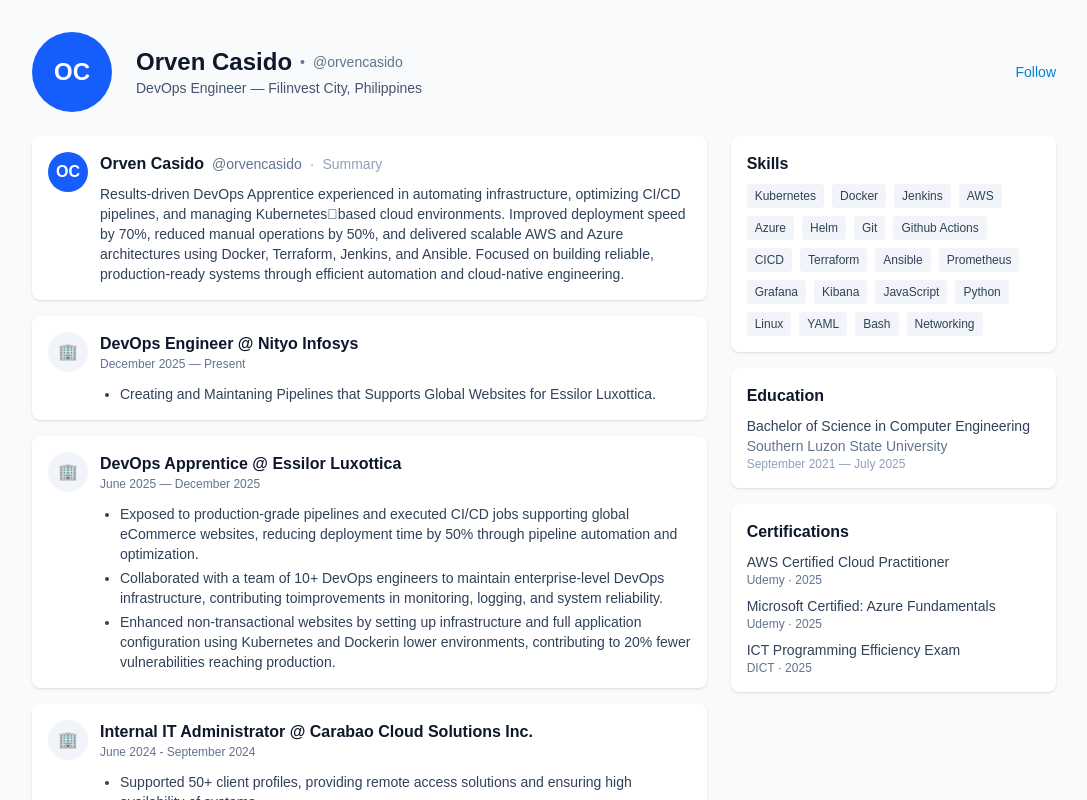
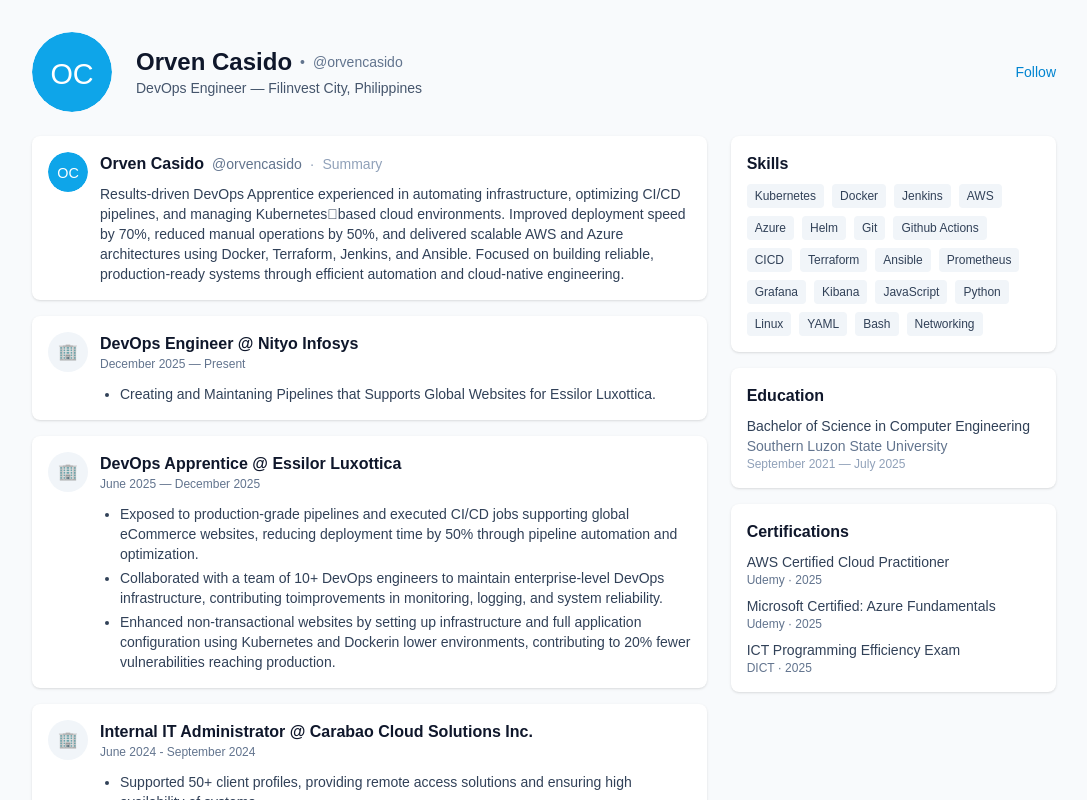
Before and after one commit to orvencasido/orvencasido, a Next.js app: page / in a window 1280 px wide. Shown: the top 800 px of the page, without its empty margins (96-1183 px from the left). Built offline with nearby package versions, Linux system fonts and the light colour scheme.

Commit message:
Redesign

```diff
--- a/src/app/page.tsx
+++ b/src/app/page.tsx
@@ -125,8 +125,8 @@ export default function Home() {
       <main className="mx-auto w-full max-w-5xl">
         {/* Top Header (Twitter-like) */}
         <div className="flex items-center gap-6 mb-6">
-          <div className="w-20 h-20 rounded-full bg-blue-600 flex items-center justify-center text-white text-2xl font-bold">
-            {profile.name.split(" ").map((n) => n[0]).slice(0, 2).join("")}
+          <div className="w-20 h-20 rounded-full overflow-hidden">
+            <Image src="/avatar.svg" alt={`${profile.name} avatar`} width={80} height={80} className="rounded-full" />
           </div>
           <div>
             <div className="flex items-center gap-2">
@@ -147,7 +147,9 @@ export default function Home() {
             {/* Summary card (tweet-style) */}
             <div className="bg-white rounded-lg shadow p-4">
               <div className="flex items-start gap-3">
-                <div className="w-10 h-10 rounded-full bg-blue-600 flex items-center justify-center text-white font-bold">{profile.name.split(" ").map((n) => n[0]).slice(0, 2).join("")}</div>
+                  <div className="w-10 h-10 rounded-full overflow-hidden">
+                    <Image src="/avatar.svg" alt={`${profile.name} avatar`} width={40} height={40} className="rounded-full" />
+                  </div>
                 <div className="flex-1">
                   <div className="flex items-center gap-2">
                     <div className="font-semibold text-slate-900">{profile.name}</div>
@@ -199,7 +201,9 @@ export default function Home() {
                     </div>
                     <div className="mt-3 flex flex-wrap gap-2">
                       {proj.techStack.map((t) => (
-                        <span key={t} className="text-xs bg-slate-100 text-slate-700 px-2 py-1 rounded-full">{t}</span>
+                        <a key={t} href={`https://github.com/search?q=${encodeURIComponent(t)}`} target="_blank" rel="noopener noreferrer" className="text-xs bg-slate-100 text-slate-700 px-2 py-1 rounded-full hover:bg-slate-200">
+                          {t}
+                        </a>
                       ))}
                     </div>
                   </div>
@@ -214,7 +218,7 @@ export default function Home() {
               <h3 className="font-semibold text-slate-900 mb-2">Skills</h3>
               <div className="flex flex-wrap gap-2">
                 {profile.skills.map((s) => (
-                  <span key={s} className="text-xs bg-slate-100 text-slate-700 px-2 py-1 rounded">{s}</span>
+                  <a key={s} href={`https://github.com/search?q=${encodeURIComponent(s)}`} target="_blank" rel="noopener noreferrer" className="text-xs bg-slate-100 text-slate-700 px-2 py-1 rounded hover:bg-slate-200">{s}</a>
                 ))}
               </div>
             </div>
```
Also changed, not shown: public/avatar.svg (added).
